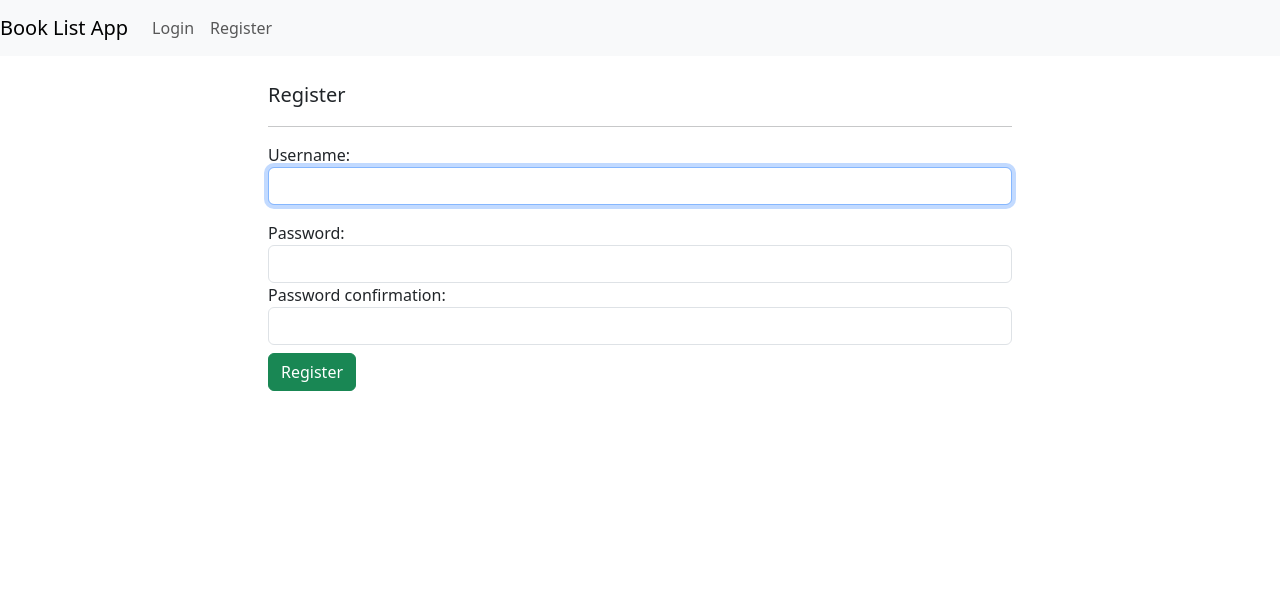
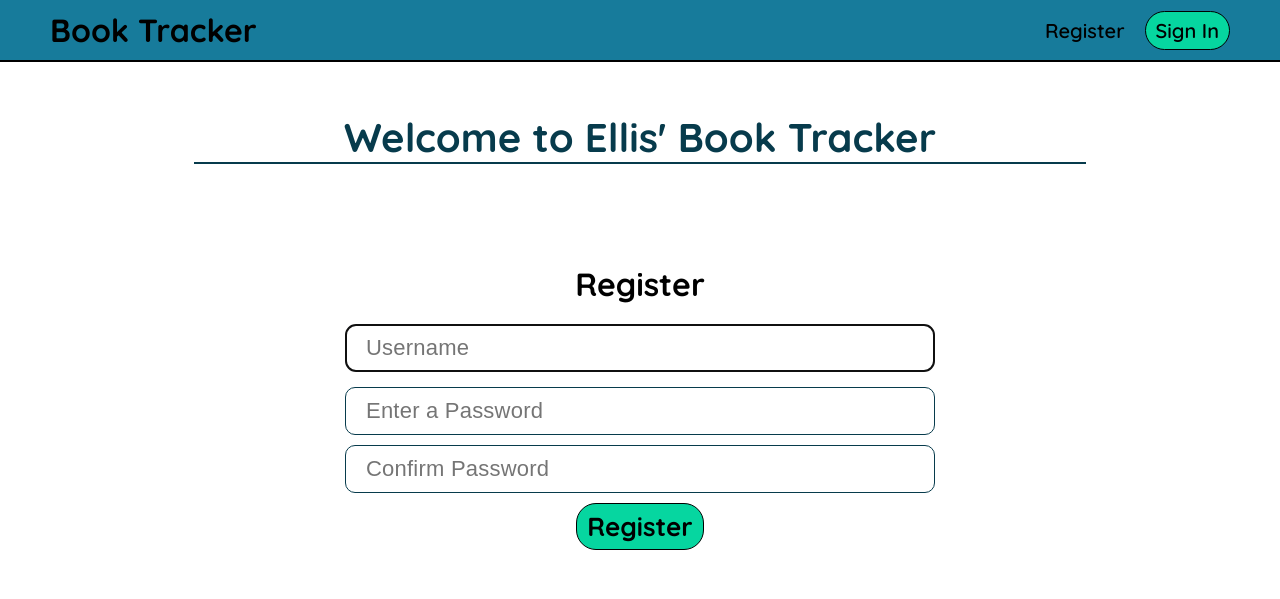
Before and after one commit to EllisLempriere/book_tracker, a Django app: page /register/ in a window 1280 px wide. Shown: the top 599 px of the page. Run offline with Django 5.2, Linux system fonts and the light colour scheme; some libraries are stand-ins or nearby versions.

Commit message:
Enhance look of login and register pages

```diff
--- a/book_tracker/settings.py
+++ b/book_tracker/settings.py
@@ -134,8 +134,8 @@ MEDIA_URL = '/media/'
 DEFAULT_AUTO_FIELD = 'django.db.models.BigAutoField'
 AUTH_USER_MODEL = 'tracker.User'
 
-LOGIN_REDIRECT_URL = 'index'
-LOGOUT_REDIRECT_URL = 'index'
+LOGIN_REDIRECT_URL = 'book-list'
+LOGOUT_REDIRECT_URL = 'login'
 
 PAGINATE_BY = 20
 
--- a/static/css/styles.css
+++ b/static/css/styles.css
@@ -1,13 +1,173 @@
-#navbar {
-    height: 100px;
+:root {
+    --bg-cyan: #177B9B;
+    --mint-green: #06D6A0;
+    --dark-cyan: #073B4C;
+    --error-red: #EB2453BF;
+}
+
+html {
+    display: flex;
+    flex-direction: column;
+}
+
+body {
+    display: inline-flex;
+    flex-direction: column;
+    justify-content: center;
+    align-items: center;
+    margin: 0;
+    width: 100%;
+    height: 100%;
+    background: white;
+    font-family: 'Quicksand', sans-serif;
+}
+
+.navbar {
+    display: inline-flex;
+    justify-content: space-between;
+    align-items: center;
+    flex-shrink: 0;
+    align-self: stretch;
+    height: 60px;
+    padding: 0 50px;
+    border-bottom: 2px solid black;
+    background: var(--bg-cyan);
+}
+.nav-header {
+    word-wrap: break-word;
+    font-weight: 700;
+    font-size: 32px;
+    color: black;
+    text-decoration: none;
+}
+.nav-body {
+    display: flex;
+    align-items: center;
+    justify-content: center;
+    align-self: stretch;
+    gap: 50px;
+}
+.nav-tail {
+    display: flex;
+    justify-content: center;
+    align-items: center;
+    gap: 20px;
+}
+.nav-link {
+    word-wrap: break-word;
+    font-weight: 600;
+    font-size: 20px;
+    color: black;
+    text-decoration: none;
+}
+
+.main {
+    display: flex;
+    align-items: center;
+    align-self: stretch;
+    flex: 1 1 0;
+    flex-direction: column;
+    justify-content: flex-start;
+    padding: 50px;
+    gap: 100px;
+}
+.page-header {
+    display: flex;
+    justify-content: flex-start;
+    align-items: center;
+    flex-direction: column;
+    gap: 10px;
+    padding-left: 150px;
+    padding-right: 150px;
+    border-bottom: 2px solid var(--dark-cyan);
+    color: var(--dark-cyan);
+    font-size: 40px;
+    font-weight: 700;
+    word-wrap: break-word;
+}
+
+.login-form {
+    display: flex;
+    align-items: center;
+    justify-content: center;
+    flex-direction: column;
+    align-self: stretch;
+    gap: 20px;
+    padding: 0 25%;
+}
+.login-form-header {
+    color: black;
+    font-size: 32px;
+    font-weight: 700;
+    word-wrap: break-word;
+}
+.login-form form {
+    display: flex;
+    align-items: center;
+    justify-content: center;
+    flex-direction: column;
+    align-self: stretch;
+    gap: 10px;
+}
+.form-entry-container {
+    display: flex;
+    align-items: center;
+    justify-content: center;
+    flex-direction: column;
+    align-self: stretch;
+    gap: 10px;
+}
+.form-entry-container input {
+    display: flex;
+    align-items: flex-start;
+    justify-content: center;
+    flex-direction: column;
+    align-self: stretch;
+    gap: 10px;
+    padding: 10px 20px;
+    border-radius: 10px;
+    border: 1px solid var(--dark-cyan);
+    color: black;
+    font-size: 22px;
+    font-weight: 500;
+    letter-spacing: 0.22px;
+    word-wrap: break-word;
+}
+.form-entry-submit {
+    font-size: 26px;
+    font-weight: 700;
+    word-wrap: break-word;
+    font-family: inherit;
+}
+
+
+.small-button {
+    display: flex;
+    justify-content: center;
+    align-items: center;
+    padding: 6px 10px;
+    border-radius: 20px;
+    border: 1px black solid;
+    gap: 10px;
+    cursor: pointer;
+}
+.small-button.green-button {
+    background: var(--mint-green);
+}
+.small-button.red-button {
+    background: var(--error-red);
 }
 
 .success {
-    color: green;
+    color: var(--mint-green);
     transition: all ease-in 1s;
+    font-size: 18px;
+    font-weight: 600;
 }
 
 .error {
-    color: red;
+    color: var(--error-red);
     transition: all ease-in 1s;
+    font-size: 18px;
+    font-weight: 600;
 }
--- a/tracker/templates/base.html
+++ b/tracker/templates/base.html
@@ -2,30 +2,28 @@
 <!DOCTYPE html>
 <html lang="en">
 <head>
-    <meta charset="UTF-8">
-    <meta http-equiv="X-UA-Compatible" content="IE=edge">
-    <meta name="viewport" content="width=device-width, initial-scale=1.0">
     <title>Book Tracker App</title>
-
-    <!-- Bootstrap CSS -->
-    <link href="https://cdn.jsdelivr.net/npm/bootstrap@5.3.2/dist/css/bootstrap.min.css" rel="stylesheet" integrity="sha384-T3c6CoIi6uLrA9TneNEoa7RxnatzjcDSCmG1MXxSR1GAsXEV/Dwwykc2MPK8M2HN" crossorigin="anonymous">
 
     <!-- Custom CSS -->
     <link rel="stylesheet" href="{% static 'css/styles.css' %}" />
 
-    <!-- jQuery & Boostrap CSS -->
+    <!-- jQuery -->
     <script src="https://code.jquery.com/jquery-3.7.1.slim.min.js" integrity="sha384-KJ3o2DKtIkvYIK3UENzmM7KCkRr/rE9/Qpg6aAZGJwFDMVNA/GpGFF93hXpG5KkN" crossorigin="anonymous"></script>
     <script src="https://cdnjs.cloudflare.com/ajax/libs/popper.js/1.12.9/umd/popper.min.js" integrity="sha384-ApNbgh9B+Y1QKtv3Rn7W3mgPxhU9K/ScQsAP7hUibX39j7fakFPskvXusvfa0b4Q" crossorigin="anonymous"></script>
-    <script src="https://cdn.jsdelivr.net/npm/bootstrap@5.3.2/dist/js/bootstrap.bundle.min.js" integrity="sha384-C6RzsynM9kWDrMNeT87bh95OGNyZPhcTNXj1NW7RuBCsyN/o0jlpcV8Qyq46cDfL" crossorigin="anonymous"></script>
 
     <!-- HTMX -->
     <script src="https://unpkg.com/htmx.org@1.9.9"></script>
     <script src="https://cdn.jsdelivr.net/npm/sortablejs@latest/Sortable.min.js"></script>
+
+    <!-- Quicksand Font -->
+    <link rel="preconnect" href="https://fonts.googleapis.com">
+    <link rel="preconnect" href="https://fonts.gstatic.com" crossorigin>
+    <link href="https://fonts.googleapis.com/css2?family=Quicksand:wght@300;400;500;600;700&display=swap" rel="stylesheet">
 </head>
 <body>
     {% include 'partials/navbar.html' %}
 
-    <div class="container mt-4">
+    <div class="main">
         {% block content %}
         {% endblock %}
     </div>
@@ -46,6 +44,5 @@
             }
         })
     </script>
-
 </body>
 </html>
--- a/tracker/templates/partials/navbar.html
+++ b/tracker/templates/partials/navbar.html
@@ -1,23 +1,19 @@
-<nav class="navbar navbar-expand-lg navbar-light bg-light">
-    <a class="navbar-brand" href="{% url 'index' %}">Book List App</a>
-
-    <div id="navbarNav">
-        <ul class="navbar-nav ml-auto">
-            {% if user.is_authenticated %}
-            <li class="nav-item">
-                <a class="nav-link" href="{% url 'book-list' %}">Books</a>
-            </li>
-            <li class="nav-item">
-                <a class="nav-link" href="{% url 'logout' %}">Logout</a>
-            </li>
-            {% else %}
-            <li class="nav-item">
-                <a class="nav-link" href="{% url 'login' %}">Login</a>
-            </li>
-            <li class="nav-item">
-                <a class="nav-link" href="{% url 'register' %}">Register</a>
-            </li>
-            {% endif %}
-        </ul>
-    </div>
+<nav class="navbar">
+    {% if user.is_authenticated %}
+        <a class="nav-header" href="{% url 'book-list' %}">Book Tracker</a>
+        <div class="nav-body">
+            <a class="nav-link" href="{% url 'book-list' %}">Your Books</a>
+            <a class="nav-link" href="{% url 'book-list' %}">Finished Books</a>
+            <a class="nav-link" href="{% url 'book-list' %}">Add Book</a>
+        </div>
+        <div class="nav-tail">
+            <a class="nav-link small-button red-button" href="{% url 'logout' %}">Logout</a>
+        </div>
+    {% else %}
+        <a class="nav-header" href="{% url 'login' %}">Book Tracker</a>
+        <div class="nav-tail">
+            <a class="nav-link" href="{% url 'register' %}">Register</a>
+            <a class="nav-link small-button green-button" href="{% url 'login' %}">Sign In</a>
+        </div>
+    {% endif %}
 </nav>
--- /dev/null
+++ b/tracker/templates/partials/welcome.html
@@ -0,0 +1,3 @@
+<div class="page-header">
+    Welcome to Ellis' Book Tracker
+</div>
--- a/tracker/templates/registration/register.html
+++ b/tracker/templates/registration/register.html
@@ -2,31 +2,28 @@
 {% load widget_tweaks %}
 
 {% block content %}
-<div class="align-center col-8 offset-2">
-    <p class="lead mb-3 ml-0">Register</p>
-    <hr/>
+    {% include 'partials/welcome.html' %}
+
+    <div class="login-form">
+        <div class="login-form-header">Register</div>
         <form method="POST" action="{% url 'register' %}" autocomplete="off">
             {% csrf_token %}
 
-        <div class="form-group mb-3">
-            <label>{{ form.username.label_tag }}</label>
+            <div class="form-entry-container" style="gap: 5px">
                 {{ form.username.errors }}
-            {% render_field form.username class="form-control" hx-post="/check_username/" hx-swap="outerhtml" hx-trigger="keyup delay:1.5s" hx-target="#username-error" %}
+                {% render_field form.username placeholder="Username" hx-post="/check_username/" hx-swap="outerhtml" hx-trigger="keyup delay:1.5s" hx-target="#username-error" %}
                 <div id="username-error"></div>
             </div>
-        <div>
-
-            <label>{{ form.password1.label_tag }}</label>
+            <div class="form-entry-container">
                 {{ form.password1.errors }}
-            {% render_field form.password1 class="form-control" %}
+                {% render_field form.password1 placeholder="Enter a Password" %}
             </div>
-        <div>
-            <label>{{ form.password2.label_tag }}</label>
+            <div class="form-entry-container">
                 {{ form.password2.errors }}
-            {% render_field form.password2 class="form-control" %}
+                {% render_field form.password2 placeholder="Confirm Password" %}
             </div>
 
-        <button type="submit" class="btn btn-success mt-2">Register</button>
+            <button class="small-button green-button form-entry-submit" type="submit">Register</button>
         </form>
     </div>
 
```
Also changed, not shown: tracker/templates/registration/login.html (+17 -15 lines). Lines whose indentation alone changed are shown as unchanged.
